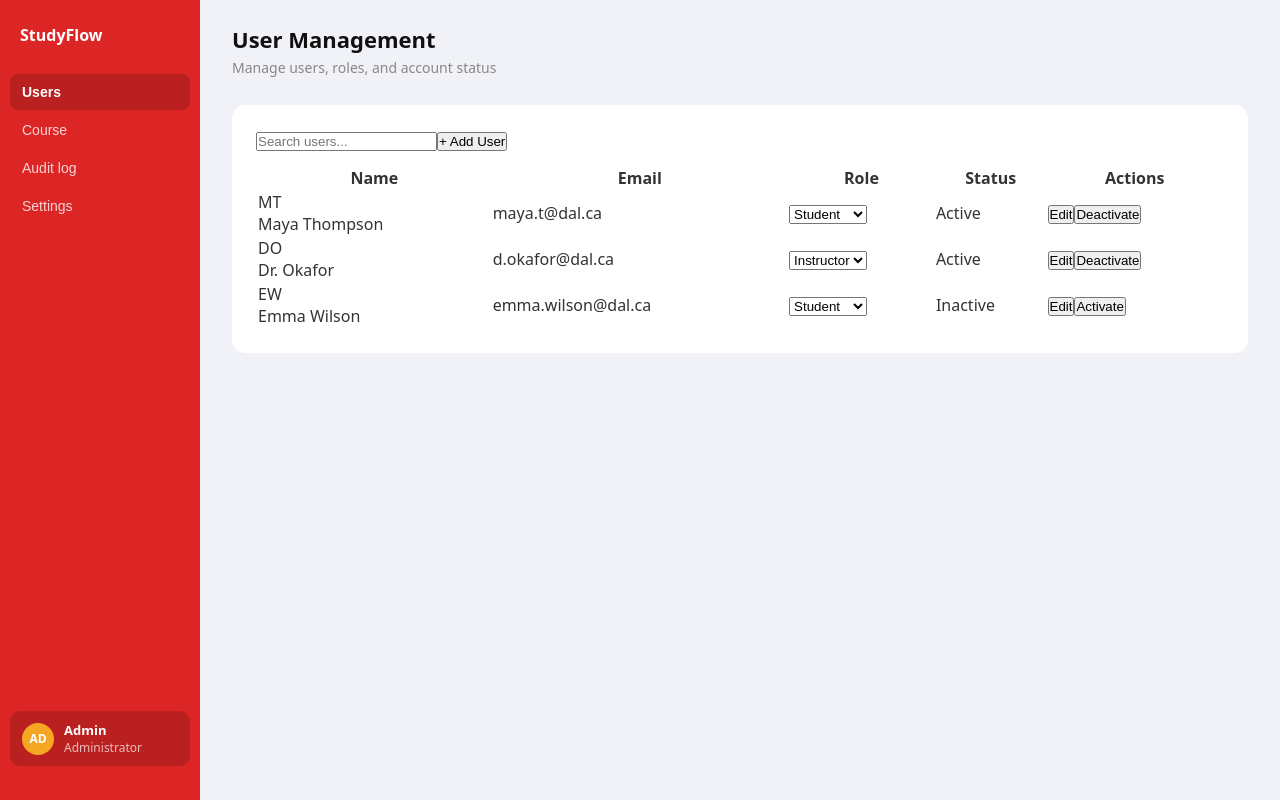
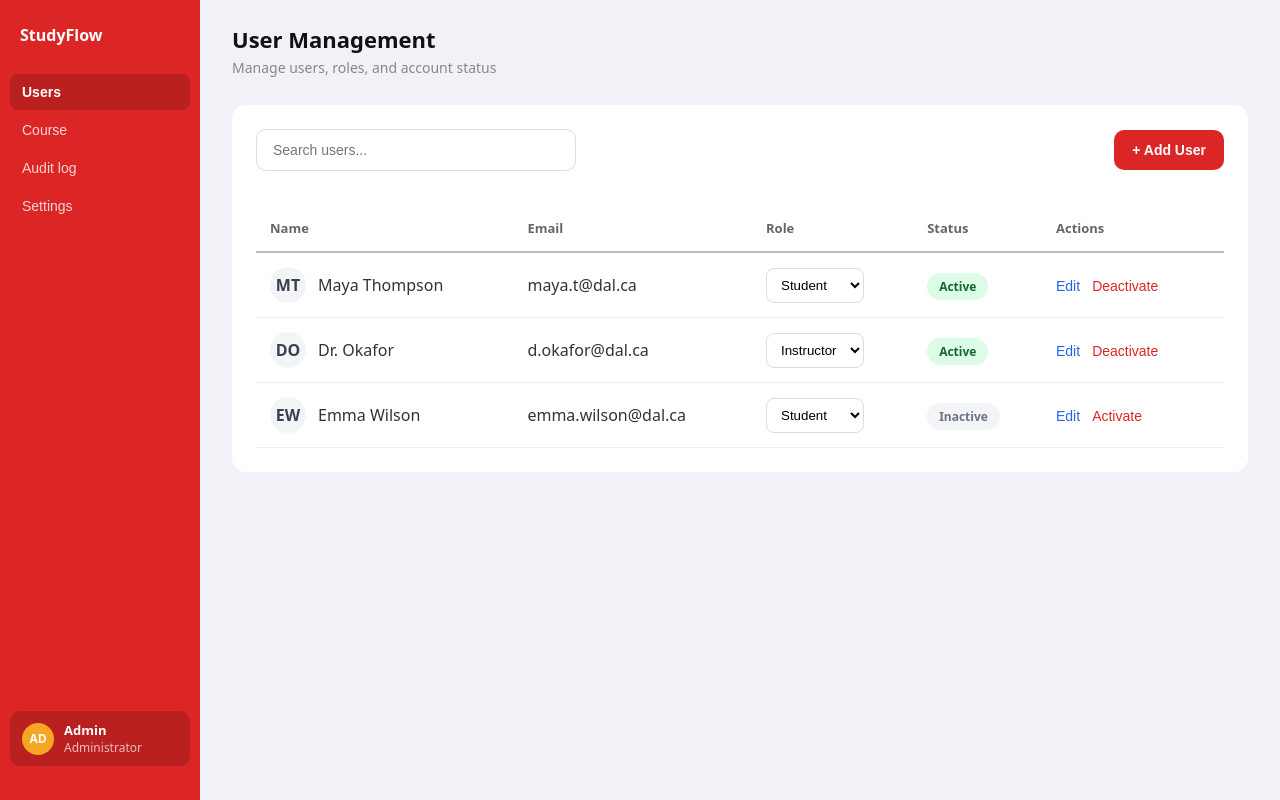
Before and after one commit to PCJashwanth/studyflow-frontend, a React (Vite) app: page / in a window 1280 px wide. Built offline with nearby package versions, Linux system fonts and the light colour scheme.

Commit message:
feat: added styles to admin dashboard.

```diff
--- a/src/App.css
+++ b/src/App.css
@@ -585,3 +585,123 @@
 .sidebar.admin .sidebar-user:hover {
   background-color: rgba(255, 255, 255, 0.15);
 }
+
+/* admin main content */
+
+.admin-panel {
+  min-height: auto;
+}
+
+.admin-toolbar {
+  display: flex;
+  justify-content: space-between;
+  align-items: center;
+  margin-bottom: 20px;
+  gap: 16px;
+}
+
+.user-search {
+  width: 320px;
+  max-width: 100%;
+  padding: 12px 16px;
+  border: 1.5px solid #ddd;
+  border-radius: 10px;
+  font-size: 14px;
+  outline: none;
+}
+
+.user-search:focus {
+  border-color: #DC2626;
+}
+
+.add-user-btn {
+  border: none;
+  background-color: #DC2626;
+  color: white;
+  padding: 12px 18px;
+  border-radius: 10px;
+  font-size: 14px;
+  font-weight: 600;
+  cursor: pointer;
+}
+
+.add-user-btn:hover {
+  background-color: #b91c1c;
+}
+
+.user-table {
+  width: 100%;
+  border-collapse: collapse;
+}
+
+.user-table th {
+  text-align: left;
+  padding: 14px;
+  font-size: 13px;
+  color: #666;
+  border-bottom: 2px solid #bbb;
+}
+
+.user-table td {
+  padding: 14px;
+  border-bottom: 1px solid #eee;
+}
+
+.table-user {
+  display: flex;
+  align-items: center;
+  gap: 12px;
+}
+
+.table-avatar {
+  width: 36px;
+  height: 36px;
+  border-radius: 50%;
+  background: #f3f4f6;
+  color: #374151;
+  display: flex;
+  align-items: center;
+  justify-content: center;
+  font-weight: 600;
+}
+
+.role-select {
+  padding: 8px 10px;
+  border: 1px solid #ddd;
+  border-radius: 8px;
+  background: white;
+}
+
+.status-badge {
+  padding: 5px 12px;
+  border-radius: 999px;
+  font-size: 12px;
+  font-weight: 600;
+}
+
+.status-badge.active {
+  background: #dcfce7;
+  color: #166534;
+}
+
+.status-badge.inactive {
+  background: #f3f4f6;
+  color: #6b7280;
+}
+
+.table-action {
+  background: none;
+  border: none;
+  color: #2563eb;
+  cursor: pointer;
+  margin-right: 12px;
+  font-size: 14px;
+}
+
+.table-action:hover {
+  text-decoration: underline;
+}
+
+.table-action.danger {
+  color: #DC2626;
+}
--- a/src/pages/admin/AdminDashboard.jsx
+++ b/src/pages/admin/AdminDashboard.jsx
@@ -81,6 +81,7 @@ function AdminDashboard({ onLogout }) {
             {/* main content for user management */}
             <main className="main-area" onClick={() => setShowPopup(false)}>
 
+                {/* TODO: make a header component */}
                 <p className="greeting">User Management</p>
                 <p className="greeting-sub">Manage users, roles, and account status</p>
 
```
